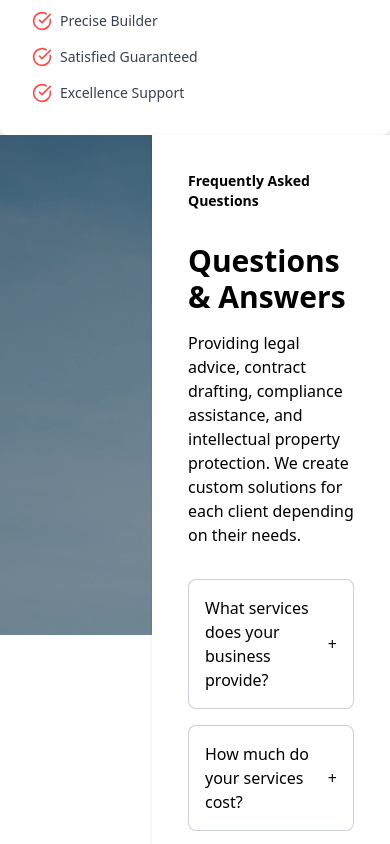
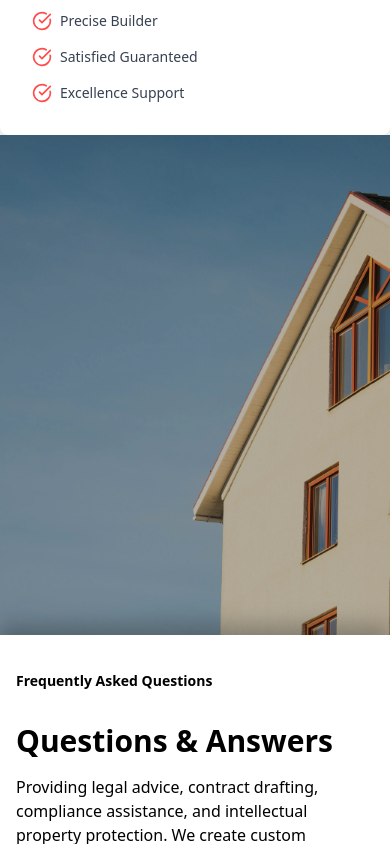
Before and after one commit to oyanweb/apex-const-stucco, a Next.js app: page /about in a window 390 px wide. Shown: the part 940-1784 px from the top of the page. Built offline with nearby package versions, Linux system fonts and the light colour scheme.

Commit message:
feat:responsive design

```diff
--- a/app/about/page.jsx
+++ b/app/about/page.jsx
@@ -18,7 +18,7 @@ const Contact = dynamic(() => import('../components/Contact'), {
 
 const About = () => {
   return (
-    <section className="w-full max-w-7xl mx-auto ">
+    <section className="w-full max-w-7xl mx-auto shadow">
       {/* Hero Section */}
       <div
         className="relative h-64 flex items-center justify-center bg-center bg-cover"
@@ -47,7 +47,7 @@ const About = () => {
               alt="About Workers"
               width={600}
               height={500}
-              className="rounded-lg object-cover"
+              className="object-cover"
             />
           </div>
 
--- a/app/components/FAQSection.jsx
+++ b/app/components/FAQSection.jsx
@@ -43,9 +43,9 @@ export default function FAQSection() {
   </div>
 
 
-     <div className="max-w-6xl grid md:grid-cols-2 gap-10 mx-auto ml-8 -mt-125  relative z-10">
+     <div className="max-w-6xl grid md:grid-cols-2 gap-10 mx-auto md:ml-8 md:-mt-125  relative z-10">
         {/* LEFT - FAQ */}
-        <div className="ml-30 py-9 shadow px-9 bg-white">
+        <div className="shadow-[0_-10px_20px_rgba(0,0,0,0.25)]  md:ml-30 py-9 px-4 md:px-9 bg-white">
           <p className="text-sm text-black font-semibold mb-8">
             Frequently Asked Questions
           </p>
@@ -87,7 +87,7 @@ export default function FAQSection() {
 
         {/* RIGHT - Info Box */}
         <div
-          className="relative bg-gray-300 max-w-md shadow p-9 mt-20 -ml-10 self-center bg-cover bg-center rounded-lg"
+          className="hidden relative bg-gray-300 max-w-md shadow p-9 mt-20 -ml-10 self-center bg-cover bg-center rounded-lg"
           style={{
             backgroundImage: "url('/faq_2.jpg')",
           }}
--- a/app/components/ProjectsSection.jsx
+++ b/app/components/ProjectsSection.jsx
@@ -44,10 +44,8 @@ const projects = [
 
 export default function ProjectsSection() {
   return (
-    <section className="max-w-7xl mx-auto py-16 px-6">
-      <h2 className="text-3xl font-bold text-center mb-12 text-gray-900">
-        Our Projects
-      </h2>
+    <section className="max-w-7xl mx-auto py-16 px-6 md:px-15">
+
 
       <div className="grid grid-cols-1 sm:grid-cols-2 lg:grid-cols-3 gap-8">
         {projects.map((project) => (
--- a/app/components/ServiceSection.jsx
+++ b/app/components/ServiceSection.jsx
@@ -38,13 +38,13 @@ export default function ServicesSection() {
   const remaining = services.filter((s) => s.id !== "01" && s.id !== "02");
 
   return (
-    <section className="max-w-7xl mx-auto py-16 px-40">
+    <section className="max-w-7xl mx-auto py-16 px-2 md:px-40">
       <div className="grid grid-cols-1 md:grid-cols-3 gap-8 items-start">
 
         {/* Left text block */}
         <div className="col-span-1">
           <h2 className="text-3xl font-bold leading-snug text-gray-900">
-            Construction Services Tailored <br /> to Build Your Success
+            Construction Services Tailored <br className="hidden md:block"/> to Build Your Success
           </h2>
           <p className="mt-4 text-gray-600">
             Lorem construction is more than building structures, it’s about
```
